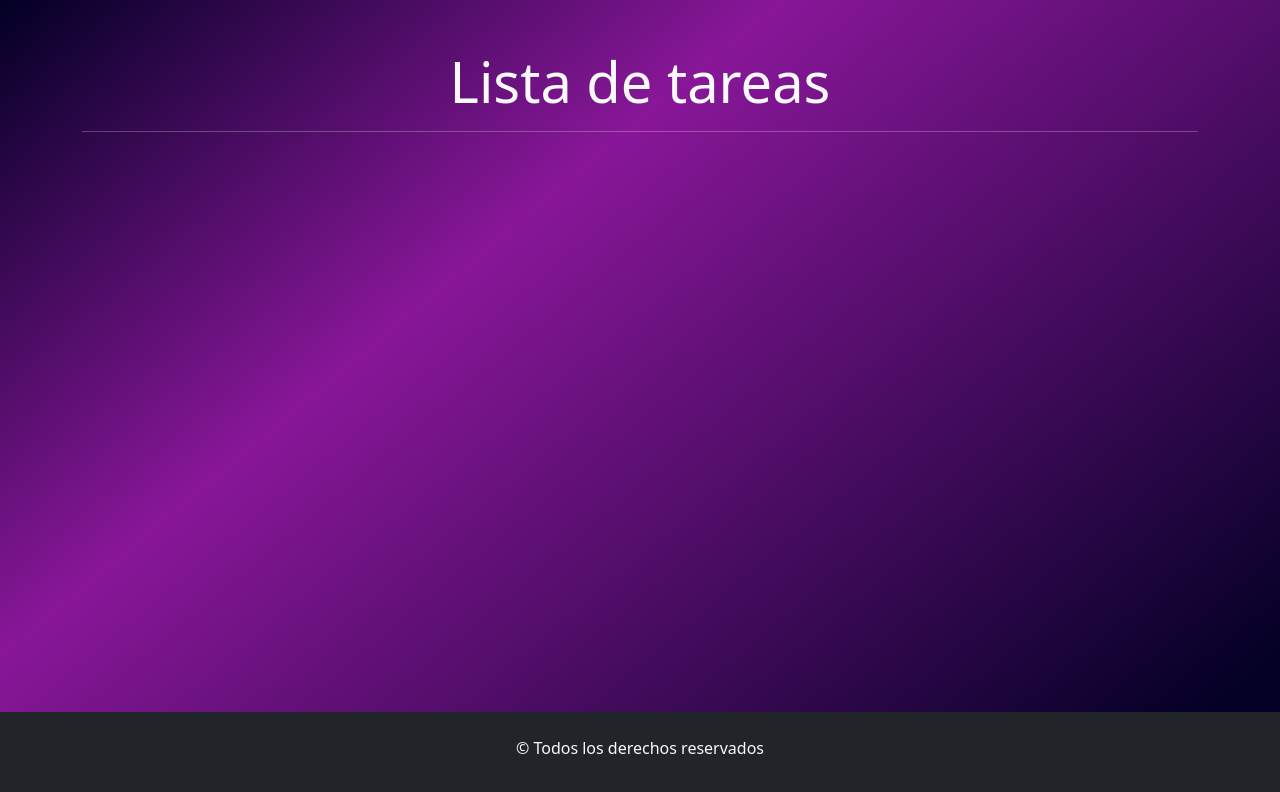
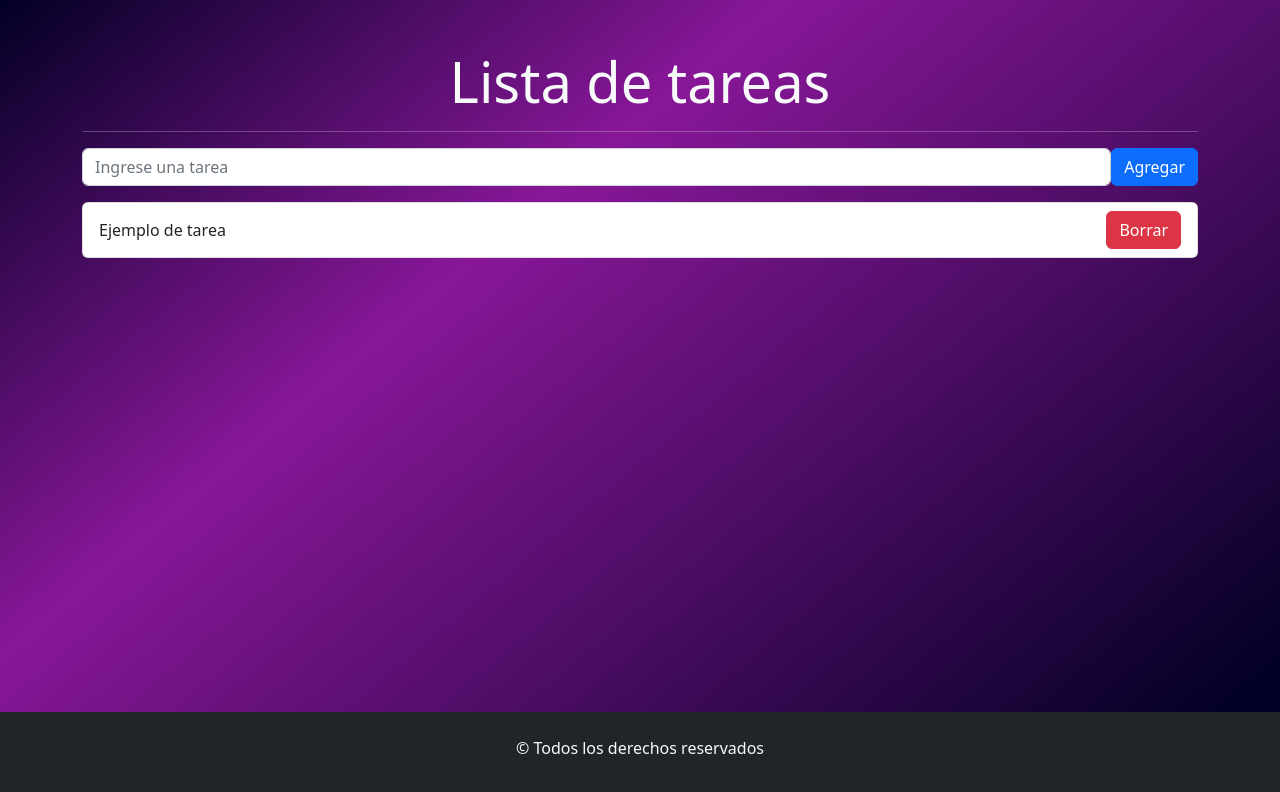
Before and after one commit to ezequielmonachesi/listaTareasReact, a React (Vite) app: page / in a window 1280 px wide. Shown: the top 792 px of the page. Built offline with nearby package versions, Linux system fonts and the light colour scheme.

Commit message:
maquetado terminado

```diff
--- a/src/App.jsx
+++ b/src/App.jsx
@@ -1,6 +1,7 @@
 import { Container } from "react-bootstrap";
 import "./App.css";
 import "bootstrap/dist/css/bootstrap.min.css";
+import FormularioTarea from "./components/FormularioTarea";
 
 function App() {
   return (
@@ -10,6 +11,7 @@ function App() {
           <h1 className="text-center display-4">Lista de tareas</h1>
           <hr />
         </section>
+      <FormularioTarea />
       </Container>
       <footer className="bg-dark text-center text-light py-4">
         <p>&copy; Todos los derechos reservados</p>
--- /dev/null
+++ b/src/components/FormularioTarea.jsx
@@ -0,0 +1,18 @@
+import { Form, Button } from "react-bootstrap";
+import ListaTareas from "./ListaTareas";
+
+const FormularioTarea = () => {
+  return (
+   <>
+    <Form>
+      <Form.Group className="mb-3 d-flex" controlId="tarea">
+        <Form.Control type="text" placeholder="Ingrese una tarea" />
+        <Button variant="primary">Agregar</Button>
+      </Form.Group>
+    </Form>
+    <ListaTareas/>
+   </>
+  );
+};
+
+export default FormularioTarea;
--- /dev/null
+++ b/src/components/ItemTarea.jsx
@@ -0,0 +1,12 @@
+import { Button, ListGroup } from "react-bootstrap";
+
+const ItemTarea = () => {
+  return (
+    <ListGroup.Item className="d-flex justify-content-between align-items-center">
+      Ejemplo de tarea
+      <Button variant="danger">Borrar</Button>
+    </ListGroup.Item>
+  );
+};
+
+export default ItemTarea;
--- /dev/null
+++ b/src/components/ListaTareas.jsx
@@ -0,0 +1,13 @@
+import React from "react";
+import { ListGroup } from "react-bootstrap";
+import ItemTarea from "./ItemTarea";
+
+const ListaTareas = () => {
+  return (
+    <ListGroup>
+        <ItemTarea></ItemTarea>
+    </ListGroup>
+  );
+};
+
+export default ListaTareas;
```
